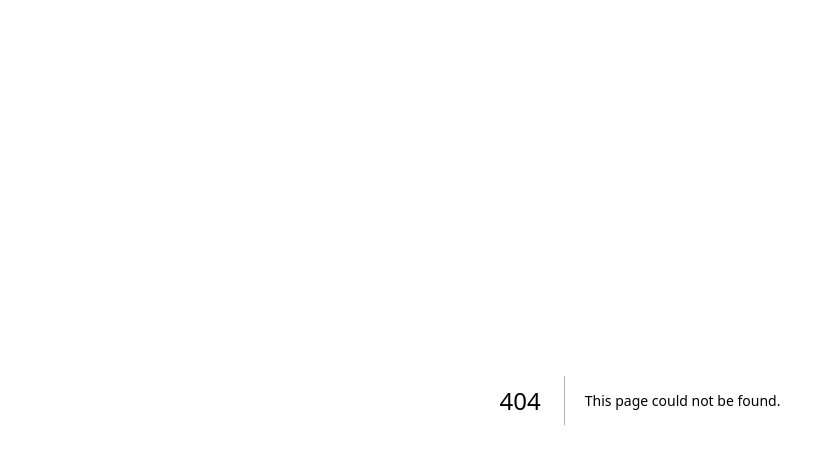
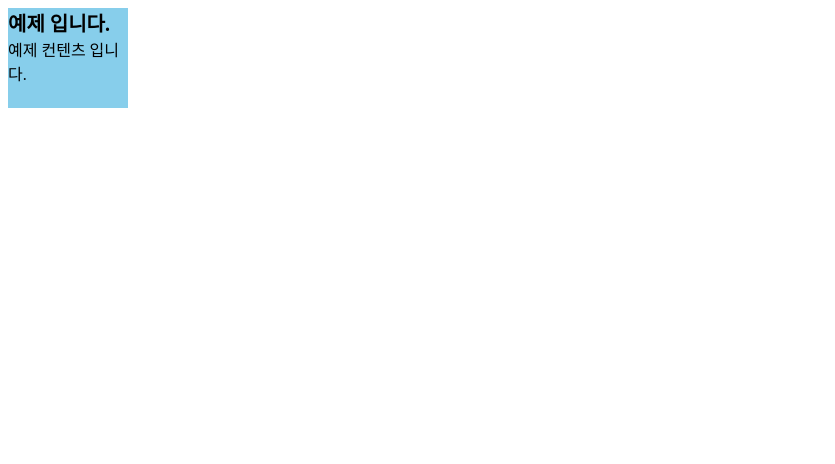
Before and after one commit to rmsoft-insu/nextboard, a Next.js app: page /examples/styleprop in a window 1280 px wide. Before the commit this address had no page. Shown: the top 464 px of the page, without its empty margins (0-835 px from the left). Built offline with nearby package versions, Linux system fonts and the light colour scheme.

Commit message:
props 스타일 예제

```diff
--- /dev/null
+++ b/components/examples/PropExample.tsx
@@ -0,0 +1,21 @@
+import styled from "styled-components";
+
+const ExampleWrapper = styled.div`
+  width: 120px;
+  height: 100px;
+  background-color: skyblue;
+`;
+const ExampleTitle = styled.div`
+  font-size: 20px;
+  font-weight: bold;
+`;
+const ExampleComponent = ({ children, ...props }) => {
+  return (
+    <ExampleWrapper {...props}>
+      <ExampleTitle> 예제 입니다.</ExampleTitle>
+      {children}
+    </ExampleWrapper>
+  );
+};
+
+export default ExampleComponent;
--- /dev/null
+++ b/pages/examples/styleprop.tsx
@@ -0,0 +1,11 @@
+import ExampleComponent from "@/components/examples/PropExample";
+
+const StyleProp = () => {
+  return (
+    <ExampleComponent>
+      <div>예제 컨텐츠 입니다.</div>
+    </ExampleComponent>
+  );
+};
+
+export default StyleProp;
```
